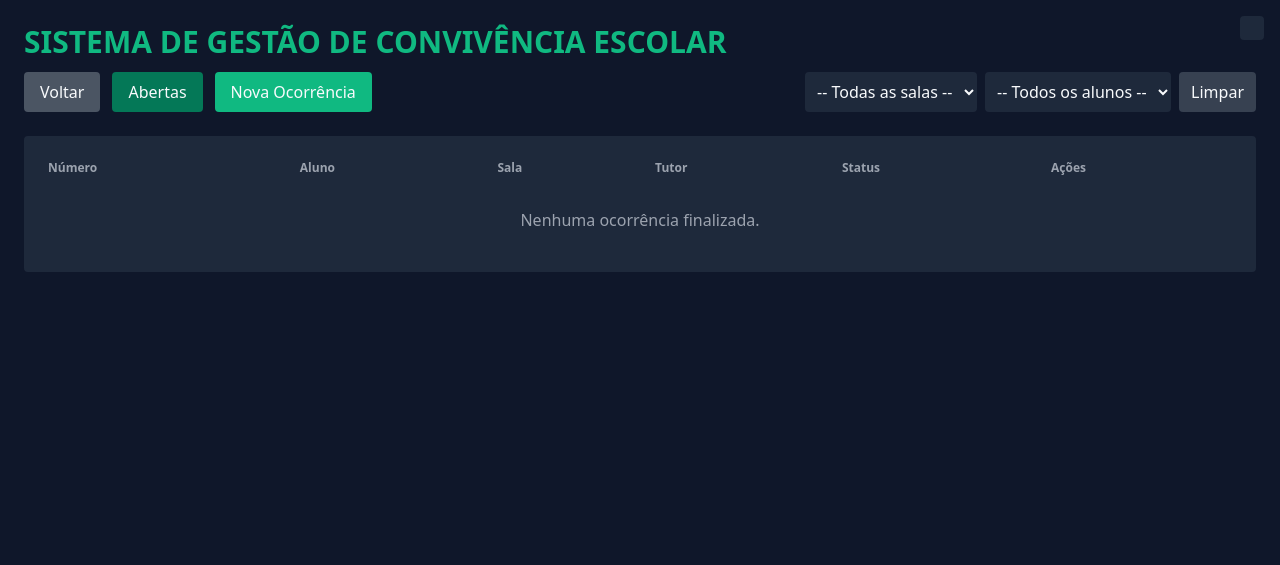
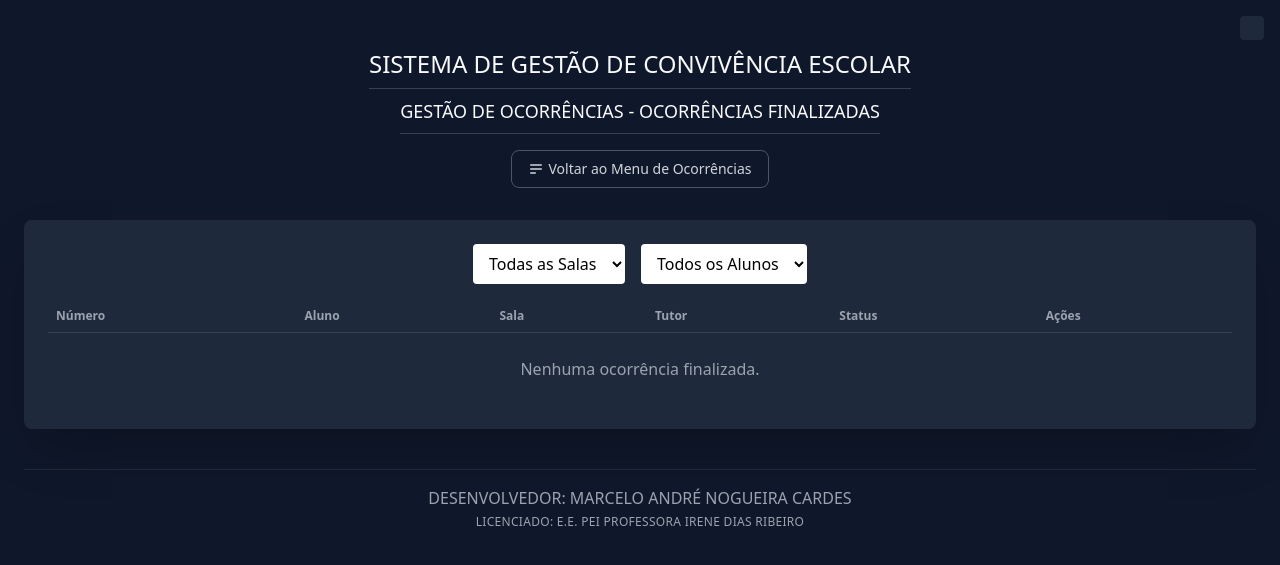
Before and after one commit to ocorrenciasidr/gestao, a Flask app: page /gestao_ocorrencia_finalizadas in a window 1280 px wide. Shown: the top 565 px of the page. Run offline with Flask 3, Linux system fonts and the light colour scheme; data that the repository does not hold is empty; parts of the project's set-up code (start-up, migrations or seed data) failed here and were passed over; some libraries are stand-ins or nearby versions.

Commit message:
Update gestao_ocorrencia_finalizadas.html

```diff
--- a/templates/gestao_ocorrencia_finalizadas.html
+++ b/templates/gestao_ocorrencia_finalizadas.html
@@ -6,20 +6,32 @@
 <title>Ocorrências Finalizadas</title>
 <script src="https://cdn.tailwindcss.com"></script>
 <script>
-  tailwind.config = { theme: { extend: { colors: { 'dark-primary':'#0F172A','dark-secondary':'#1E293B','accent':'#10B981','text-light':'#F8FAFC','tutor-color':'#007ACC','coord-color':'#F59E0B','gestao-color':'#EF4444' }}}};
+tailwind.config = {
+  theme: {
+    extend: {
+      colors: {
+        'dark-primary':'#0F172A',
+        'dark-secondary':'#1E293B',
+        'accent':'#10B981',
+        'text-light':'#F8FAFC',
+        'tutor-color':'#007ACC',
+        'coord-color':'#F59E0B',
+        'gestao-color':'#EF4444'
+      }
+    }
+  }
+};
 
 document.addEventListener('DOMContentLoaded', () => {
   carregarFiltros();
   carregarOcorrencias();
+
+  // Auto filtragem — dispara sempre que o usuário muda um filtro
   document.getElementById('filtro-sala').addEventListener('change', carregarOcorrencias);
   document.getElementById('filtro-aluno').addEventListener('change', carregarOcorrencias);
-    document.getElementById('btn-limpar-filtros').addEventListener('click', () => {
-      document.getElementById('filtro-sala').value = '';
-      document.getElementById('filtro-aluno').value = '';
-      carregarOcorrencias();
-    });
 });
 
+// Mostra mensagens simples no canto superior
 function mostrarMensagem(texto, tipo = 'info') {
   const el = document.getElementById('mensagem-status');
   el.textContent = texto;
@@ -30,7 +42,7 @@
   setTimeout(()=> el.textContent = '', 3000);
 }
 
-  // Preenche os selects Sala e Aluno (APIs simples: /api/salas, /api/alunos?sala=)
+// Carrega lista de salas e alunos
 async function carregarFiltros() {
   try {
     const [rS, rA] = await Promise.all([fetch('/api/salas'), fetch('/api/alunos')]);
@@ -38,20 +50,20 @@
     const alunos = rA.ok ? await rA.json() : [];
 
     const selSala = document.getElementById('filtro-sala');
-      selSala.innerHTML = '<option value="">-- Todas as salas --</option>';
+    selSala.innerHTML = '<option value="">Todas as Salas</option>';
     salas.forEach(s => {
       const opt = document.createElement('option');
-        opt.value = s.id ?? s.sala ?? s.sala_id ?? s.sala_nome;
-        opt.text = s.sala ?? s.sala_nome ?? String(s.id);
+      opt.value = s.nome || s.sala_nome || s.id;
+      opt.text = s.nome || s.sala_nome || `Sala ${s.id}`;
       selSala.appendChild(opt);
     });
 
     const selAluno = document.getElementById('filtro-aluno');
-      selAluno.innerHTML = '<option value="">-- Todos os alunos --</option>';
+    selAluno.innerHTML = '<option value="">Todos os Alunos</option>';
     alunos.forEach(a => {
       const opt = document.createElement('option');
-        opt.value = a.id ?? a.aluno_id ?? a.aluno_num ?? a.aluno_nome;
-        opt.text = a.aluno_nome ?? a.nome ?? String(opt.value);
+      opt.value = a.nome || a.aluno_nome || a.id;
+      opt.text = a.nome || a.aluno_nome || `Aluno ${a.id}`;
       selAluno.appendChild(opt);
     });
 
@@ -61,13 +73,15 @@
   }
 }
 
-  // Renderiza T/C/G seguindo a regra: aparece se solicitado_* == true AND atendimento_* vazio
+// Ícones de ação
 function renderizarAcoes(occ) {
   const numero = occ.numero;
   let html = `<div class="flex items-center space-x-2">
     <a href="/gestao_ocorrencia_editar?id=${numero}&modo=visualizar" title="Visualizar" class="text-gray-400 hover:text-accent">
-        <!-- lupa -->
-        <svg class="w-5 h-5 inline" fill="none" stroke="currentColor" viewBox="0 0 24 24"><path stroke-linecap="round" stroke-linejoin="round" stroke-width="2" d="M21 21l-6-6m2-5a7 7 0 11-14 0 7 7 0 0114 0z"/></svg>
+      <svg class="w-5 h-5 inline" fill="none" stroke="currentColor" viewBox="0 0 24 24">
+        <path stroke-linecap="round" stroke-linejoin="round" stroke-width="2"
+              d="M21 21l-6-6m2-5a7 7 0 11-14 0 7 7 0 0114 0z"/>
+      </svg>
     </a>`;
 
   // conversões seguras
@@ -75,19 +89,19 @@
   const sc = occ.solicitado_coordenacao === true || occ.solicitado_coordenacao === 'true' || occ.solicitado_coordenacao === 1;
   const sg = occ.solicitado_gestao === true || occ.solicitado_gestao === 'true' || occ.solicitado_gestao === 1;
 
-    const at = (occ.atendimento_tutor || '').toString().trim();
-    const ac = (occ.atendimento_coordenacao || '').toString().trim();
-    const ag = (occ.atendimento_gestao || '').toString().trim();
+  const at = (occ.atendimento_tutor || '').trim();
+  const ac = (occ.atendimento_coordenacao || '').trim();
+  const ag = (occ.atendimento_gestao || '').trim();
 
-    if (st && at === '') html += `<a href="/gestao_ocorrencia_editar?id=${numero}&modo=atendimento&nivel=tutor" class="text-xs font-bold px-2 py-0.5 rounded-full border border-tutor-color bg-tutor-color/10 text-tutor-color">T</a>`;
-    if (sc && ac === '') html += `<a href="/gestao_ocorrencia_editar?id=${numero}&modo=atendimento&nivel=coordenacao" class="text-xs font-bold px-2 py-0.5 rounded-full border border-coord-color bg-coord-color/10 text-coord-color">C</a>`;
-    if (sg && ag === '') html += `<a href="/gestao_ocorrencia_editar?id=${numero}&modo=atendimento&nivel=gestao" class="text-xs font-bold px-2 py-0.5 rounded-full border border-gestao-color bg-gestao-color/10 text-gestao-color">G</a>`;
+  if (st && at === '') html += `<span class="text-xs font-bold px-2 py-0.5 rounded-full border border-tutor-color bg-tutor-color/10 text-tutor-color">T</span>`;
+  if (sc && ac === '') html += `<span class="text-xs font-bold px-2 py-0.5 rounded-full border border-coord-color bg-coord-color/10 text-coord-color">C</span>`;
+  if (sg && ag === '') html += `<span class="text-xs font-bold px-2 py-0.5 rounded-full border border-gestao-color bg-gestao-color/10 text-gestao-color">G</span>`;
 
   html += '</div>';
   return html;
 }
 
-  // Carregar tabela finalizadas com filtros opcionais
+// Busca as ocorrências finalizadas
 async function carregarOcorrencias() {
   mostrarMensagem('Carregando...', 'info');
   const tabela = document.getElementById('ocorrencias-corpo');
@@ -114,7 +128,7 @@
       html += `<tr class="hover:bg-dark-secondary/50">
         <td class="p-3 text-sm font-medium text-text-light">${occ.numero}</td>
         <td class="p-3 text-sm text-gray-300">${occ.aluno_nome || ''}</td>
-          <td class="p-3 text-sm text-gray-300">${occ.sala_nome || ''}</td>
+        <td class="p-3 text-sm text-gray-300">${occ.sala_nome || occ.sala || ''}</td>
         <td class="p-3 text-sm text-gray-300">${occ.tutor_nome || ''}</td>
         <td class="p-3 text-sm text-gray-300">${occ.status || ''}</td>
         <td class="p-3 text-sm whitespace-nowrap">${renderizarAcoes(occ)}</td>
@@ -132,27 +146,40 @@
 </head>
 
 <body class="bg-dark-primary min-h-screen p-6 text-text-light">
+
+<!-- Cabeçalho Padronizado -->
+<header class="text-center mb-8 mt-4">
+  <h1 class="text-2xl text-text-light mt-2 font-light border-b border-gray-700 pb-2 inline-block">
+    SISTEMA DE GESTÃO DE CONVIVÊNCIA ESCOLAR
+  </h1><br>
+  <h2 class="text-lg text-text-light mt-2 font-light border-b border-gray-700 pb-2 inline-block">
+    GESTÃO DE OCORRÊNCIAS - OCORRÊNCIAS FINALIZADAS
+  </h2>
+  <button onclick="window.location.href='/gestao_ocorrencia'"
+    class="mt-4 px-4 py-2 text-sm font-medium rounded-lg text-gray-300 border border-gray-600
+           hover:bg-gray-700 transition duration-150 flex items-center mx-auto">
+    <svg class="w-4 h-4 mr-1" fill="none" stroke="currentColor" viewBox="0 0 24 24"
+      xmlns="http://www.w3.org/2000/svg">
+      <path stroke-linecap="round" stroke-linejoin="round" stroke-width="2"
+        d="M4 6h16M4 12h16M4 18h7"></path>
+    </svg>
+    Voltar ao Menu de Ocorrências
+  </button>
+</header>
+
+<!-- Mensagem de status -->
 <div id="mensagem-status" class="hidden fixed top-4 right-4 p-3 rounded z-50 text-text-light"></div>
 
-  <div class="max-w-7xl mx-auto">
-    <header class="mb-6">
-      <h1 class="text-3xl font-bold text-accent">SISTEMA DE GESTÃO DE CONVIVÊNCIA ESCOLAR</h1>
-      <div class="mt-3 flex gap-3">
-        <button onclick="window.location.href='/gestao_ocorrencia'" class="px-4 py-2 bg-gray-600 rounded">Voltar</button>
-        <button onclick="window.location.href='/gestao_ocorrencia_abertas'" class="px-4 py-2 bg-emerald-700 rounded">Abertas</button>
-        <button onclick="window.location.href='/gestao_ocorrencia_nova'" class="px-4 py-2 bg-accent rounded">Nova Ocorrência</button>
+<!-- Conteúdo principal -->
+<main class="max-w-7xl mx-auto bg-dark-secondary p-6 rounded-lg shadow-2xl">
+  <div class="flex flex-wrap justify-center gap-4 mb-4">
+    <select id="filtro-sala" class="px-3 py-2 rounded bg-white text-black"></select>
+    <select id="filtro-aluno" class="px-3 py-2 rounded bg-white text-black"></select>
+  </div>
 
-        <div class="ml-auto flex gap-2">
-          <select id="filtro-sala" class="px-2 py-1 rounded bg-dark-secondary"></select>
-          <select id="filtro-aluno" class="px-2 py-1 rounded bg-dark-secondary"></select>
-          <button id="btn-limpar-filtros" class="px-3 py-1 rounded bg-gray-700">Limpar</button>
-        </div>
-      </div>
-    </header>
-
-    <main class="bg-dark-secondary p-4 rounded">
-      <table class="w-full">
-        <thead class="text-xs text-gray-400">
+  <div class="overflow-x-auto">
+    <table class="w-full border-collapse">
+      <thead class="text-xs text-gray-400 border-b border-gray-700">
         <tr>
           <th class="text-left p-2">Número</th>
           <th class="text-left p-2">Aluno</th>
@@ -166,7 +193,18 @@
         <tr><td colspan="6" class="py-6 text-center text-gray-400">Carregando dados...</td></tr>
       </tbody>
     </table>
+  </div>
 </main>
-  </div>
+
+<!-- Rodapé Padronizado -->
+<footer class="w-full text-center mt-10 p-4 text-gray-400 text-sm border-t border-gray-800">
+  <p class="mb-1 text-base font-medium">
+    DESENVOLVEDOR: MARCELO ANDRÉ NOGUEIRA CARDES
+  </p>
+  <p class="text-xs font-light tracking-wide">
+    LICENCIADO: E.E. PEI PROFESSORA IRENE DIAS RIBEIRO
+  </p>
+</footer>
+
 </body>
 </html>
```
Lines whose indentation alone changed are shown as unchanged.
